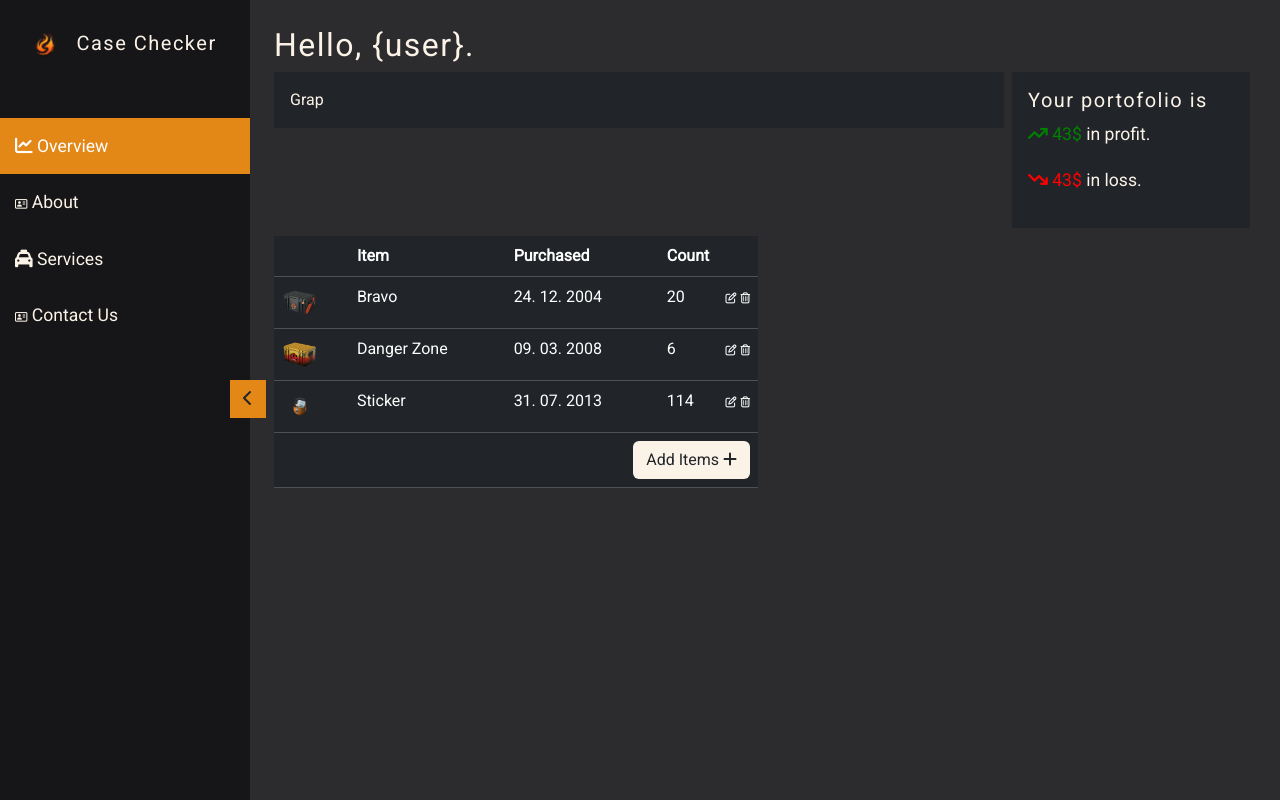
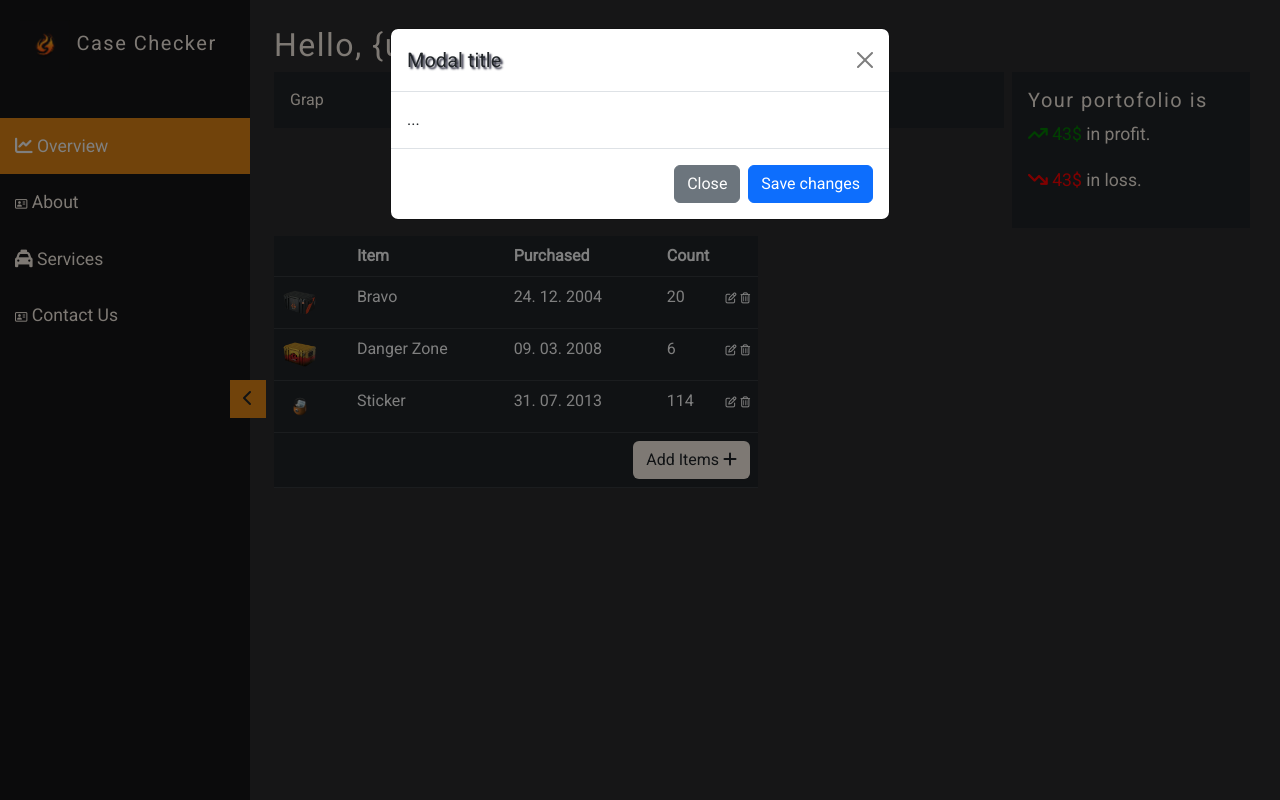
Before and after one commit to chodec/case-checker, a website: page public/html/dashboard.html in a window 1280 px wide. Both pictures are taken after a click on the button "Add Items". Drawn offline with nearby package versions, Linux system fonts and the light colour scheme; files that its build step writes are made by us from their sources; files whose address does not match are found by name.

Commit message:
add modal

```diff
--- a/public/css/dashboard.css
+++ b/public/css/dashboard.css
@@ -3,6 +3,8 @@
 body {
     font-family: 'Roboto', sans-serif;
     background-color: rgba(22, 22, 24, 0.9);
+    margin: 0;
+    padding: 0;
 }
 
 p {
--- a/public/html/dashboard.html
+++ b/public/html/dashboard.html
@@ -4,7 +4,8 @@
     <meta name="viewport" content="width=device-width, initial-scale=1.0" />
     <link rel="icon" type="image/x-icon" href="/img/logo/chodec_modern_minimalist_logo_vector_fire_format_letter_C_insid_cfc364db-6b2b-4897-97ec-c029ce4194a3.png"/>
     <!-- BOOTSTRAP -->
-    <link href="https://cdn.jsdelivr.net/npm/bootstrap@5.3.1/dist/css/bootstrap.min.css" rel="stylesheet" integrity="sha384-4bw+/aepP/YC94hEpVNVgiZdgIC5+VKNBQNGCHeKRQN+PtmoHDEXuppvnDJzQIu9" crossorigin="anonymous"/>
+    <link href="https://cdn.jsdelivr.net/npm/bootstrap@5.2.3/dist/css/bootstrap.min.css" rel="stylesheet" integrity="sha384-rbsA2VBKQhggwzxH7pPCaAqO46MgnOM80zW1RWuH61DGLwZJEdK2Kadq2F9CUG65" crossorigin="anonymous">
+    <script src="https://cdn.jsdelivr.net/npm/bootstrap@5.2.3/dist/js/bootstrap.bundle.min.js" integrity="sha384-kenU1KFdBIe4zVF0s0G1M5b4hcpxyD9F7jL+jjXkk+Q2h455rYXK/7HAuoJl+0I4" crossorigin="anonymous"></script>
     <link rel="stylesheet" href="css/dashboard.css" />
     <link rel="stylesheet" href="css/style.css" />
     <title>Dashboard</title>
@@ -80,17 +81,34 @@
                   <td><span class="caseCount">114</span><span class="caseCountEdit"><i class="fa-regular fa-pen-to-square"></i> <i class="fa-regular fa-trash-can"></i></span></td>
                 </tr>
                 <tr>
-                  <td colspan="4"><span class="caseCountEdit"><button class="btn addCase">Add Items <i class="fa-solid fa-plus"></i></button></span></td>
+                  <td colspan="4"><span class="caseCountEdit"><button type="button" class="btn addCase" data-bs-toggle="modal" data-bs-target="#exampleModal">Add Items <i class="fa-solid fa-plus"></i></button></span></td>
                 </tr>
               </tbody>
             </table>
+
+            <div class="modal fade" id="exampleModal" tabindex="-1" aria-labelledby="exampleModalLabel" aria-hidden="true">
+              <div class="modal-dialog">
+                <div class="modal-content">
+                  <div class="modal-header">
+                    <h1 class="modal-title fs-5" id="exampleModalLabel">Modal title</h1>
+                    <button type="button" class="btn-close" data-bs-dismiss="modal" aria-label="Close"></button>
+                  </div>
+                  <div class="modal-body">
+                    ...
+                  </div>
+                  <div class="modal-footer">
+                    <button type="button" class="btn btn-secondary" data-bs-dismiss="modal">Close</button>
+                    <button type="button" class="btn btn-primary">Save changes</button>
+                  </div>
+                </div>
+              </div>
+            </div>
           </div>
         </div>
       </div>
     </div>
 
     <!-- BOOTSTRAP -->
-    <script src="https://cdn.jsdelivr.net/npm/bootstrap@5.3.1/dist/js/bootstrap.bundle.min.js"integrity="sha384-HwwvtgBNo3bZJJLYd8oVXjrBZt8cqVSpeBNS5n7C8IVInixGAoxmnlMuBnhbgrkm"crossorigin="anonymous"></script>
     <script src="https://kit.fontawesome.com/04d11fa5f0.js" crossorigin="anonymous"></script>
     <script src="js/dashboard.js"></script>
   </body>
```
Also changed, not shown: 1 other file.
